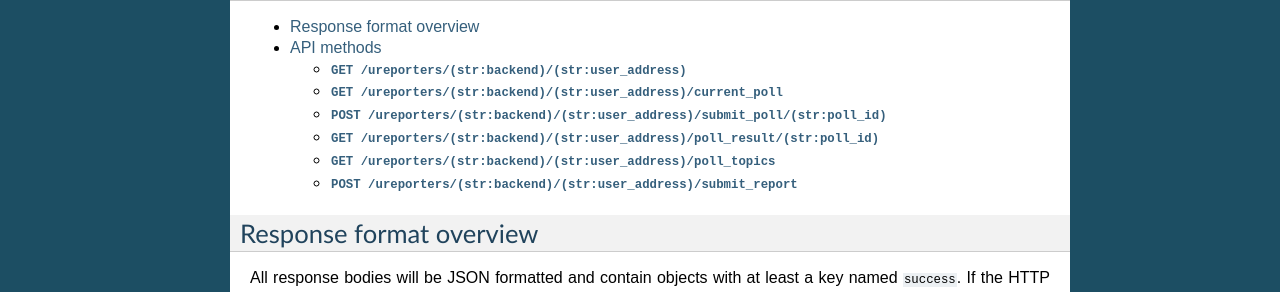
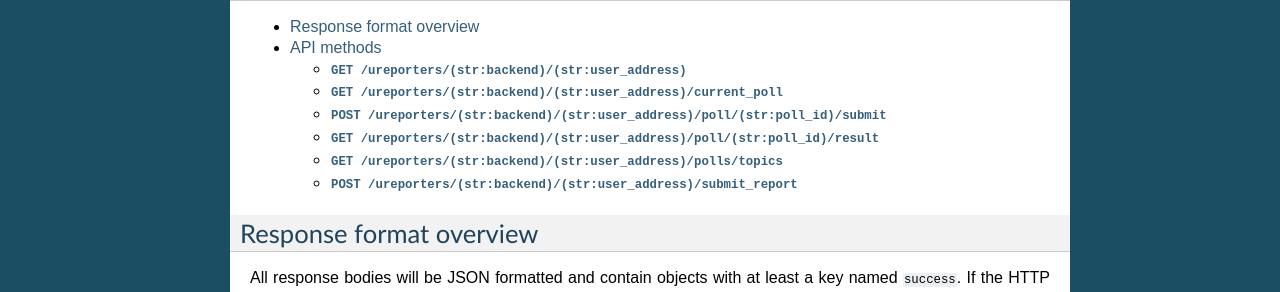
Before and after one commit to praekelt/vumi-ureport, a Sphinx documentation site: the page built from docs/ureport-api.rst, in a window 1280 px wide and 900 px high. Shown: the part 420-712 px from the top of the window. Built offline with Sphinx 7.4.7, drawn with Linux system fonts in a browser that asks for light colours; some of the changed text lies outside the part shown.

Commit message:
Re-organize poll URLs.

```diff
--- a/docs/ureport-api.rst
+++ b/docs/ureport-api.rst
@@ -29,9 +29,9 @@
 
   * :http:get:`/ureporters/(str:backend)/(str:user_address)`
   * :http:get:`/ureporters/(str:backend)/(str:user_address)/current_poll`
-  * :http:post:`/ureporters/(str:backend)/(str:user_address)/submit_poll/(str:poll_id)`
-  * :http:get:`/ureporters/(str:backend)/(str:user_address)/poll_result/(str:poll_id)`
-  * :http:get:`/ureporters/(str:backend)/(str:user_address)/poll_topics`
+  * :http:post:`/ureporters/(str:backend)/(str:user_address)/poll/(str:poll_id)/submit`
+  * :http:get:`/ureporters/(str:backend)/(str:user_address)/poll/(str:poll_id)/result`
+  * :http:get:`/ureporters/(str:backend)/(str:user_address)/polls/topics`
   * :http:post:`/ureporters/(str:backend)/(str:user_address)/submit_report`
 
 
@@ -213,7 +213,7 @@
       }
 
 
-.. http:post:: /ureporters/(str:backend)/(str:user_address)/submit_poll/(str:poll_id)
+.. http:post:: /ureporters/(str:backend)/(str:user_address)/poll/(str:poll_id)/submit
 
    Submit a result for a poll.
 
@@ -240,7 +240,7 @@
 
    .. sourcecode:: http
 
-      POST /ureporters/vumi_go_sms/+256775551122/submit_poll/poll-1234
+      POST /ureporters/vumi_go_sms/+256775551122/poll/poll-1234/submit
       Host: example.com
       Accept: application/json
 
@@ -273,7 +273,7 @@
       Ureporter, or ``null``.
 
 
-.. http:get:: /ureporters/(str:backend)/(str:user_address)/poll_result/(str:poll_id)
+.. http:get:: /ureporters/(str:backend)/(str:user_address)/poll/(str:poll_id)/result
 
    :reqheader Accept: Should be ``application/json``.
    :reqheader Authorization: Optional HTTP Basic authentication.
@@ -295,7 +295,7 @@
 
    .. sourcecode:: http
 
-      POST /ureporters/vumi_go_sms/+256775551122/poll_result/poll-1234
+      POST /ureporters/vumi_go_sms/+256775551122/poll/poll-1234/result
       Host: example.com
       Accept: application/json
 
@@ -318,7 +318,7 @@
          We need to define what a poll result consists of.
 
 
-.. http:get:: /ureporters/(str:backend)/(str:user_address)/poll_topics
+.. http:get:: /ureporters/(str:backend)/(str:user_address)/polls/topics
 
    Return a list of the current topics polls are available for.
 
@@ -339,7 +339,7 @@
 
    .. sourcecode:: http
 
-      POST /ureporters/vumi_go_sms/+256775551122/poll_topics
+      POST /ureporters/vumi_go_sms/+256775551122/polls/topics
       Host: example.com
       Accept: application/json
 
```
